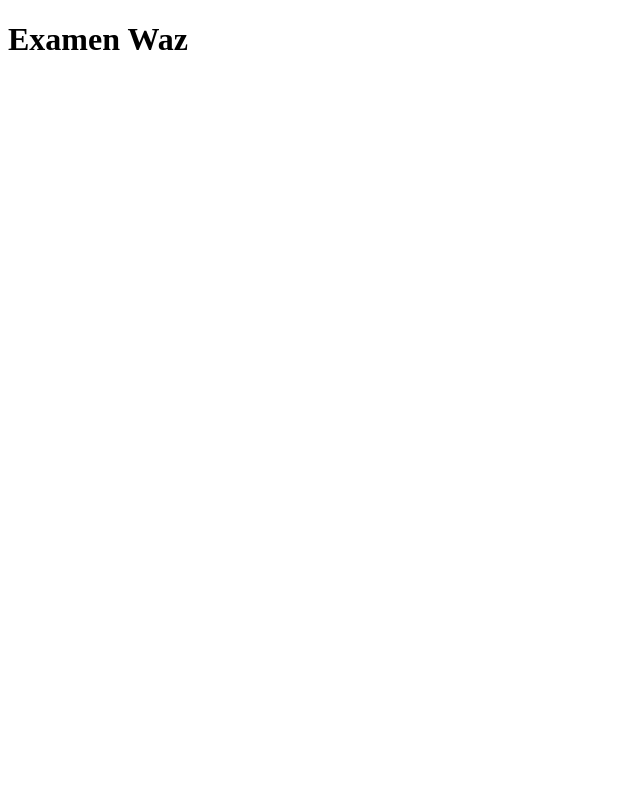
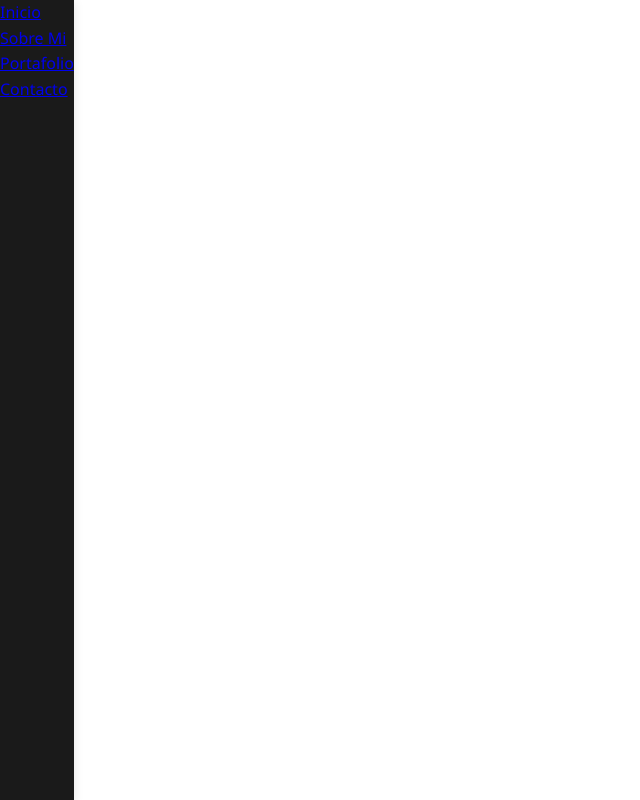
Before and after one commit to Mailo77/Mi-P-gina-web, a plain HTML site: page index.html in a window 1280 px wide. Shown: the whole page, without its empty margins (0-640 px from the left). Drawn offline with Linux system fonts and the light colour scheme.

Commit message:
index.html

```diff
--- a/index.html
+++ b/index.html
@@ -3,10 +3,20 @@
 <head>
     <meta charset="UTF-8">
     <meta name="viewport" content="width=device-width, initial-scale=1.0">
-    <title>Pagina</title>
+    <title>Mi pagina</title>
+    <link rel="stylesheet" href="style.css">
 </head>
 <body>
-    <h1>Examen Waz</h1>
+    <header>
+        <nav>
+            <ul>
+                <li><a href="index.html">Inicio</a></li>
+                <li><a href="sobremi.html">Sobre Mi</a></li>
+                <li><a href="portafolio.html">Portafolio</a></li>
+                <li><a href="contacto.html">Contacto</a></li>
+            </ul>
+        </nav>
+    </header>
 
 </body>
 </html>
```
